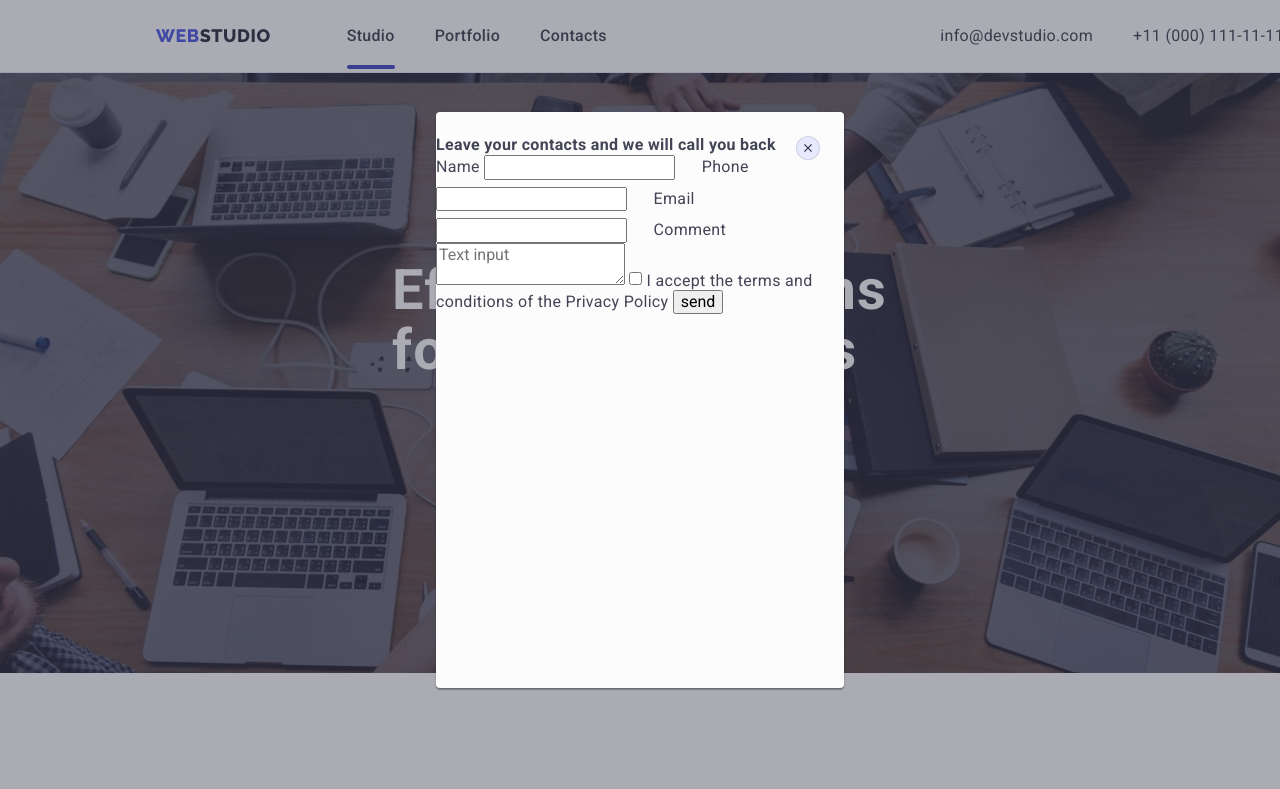
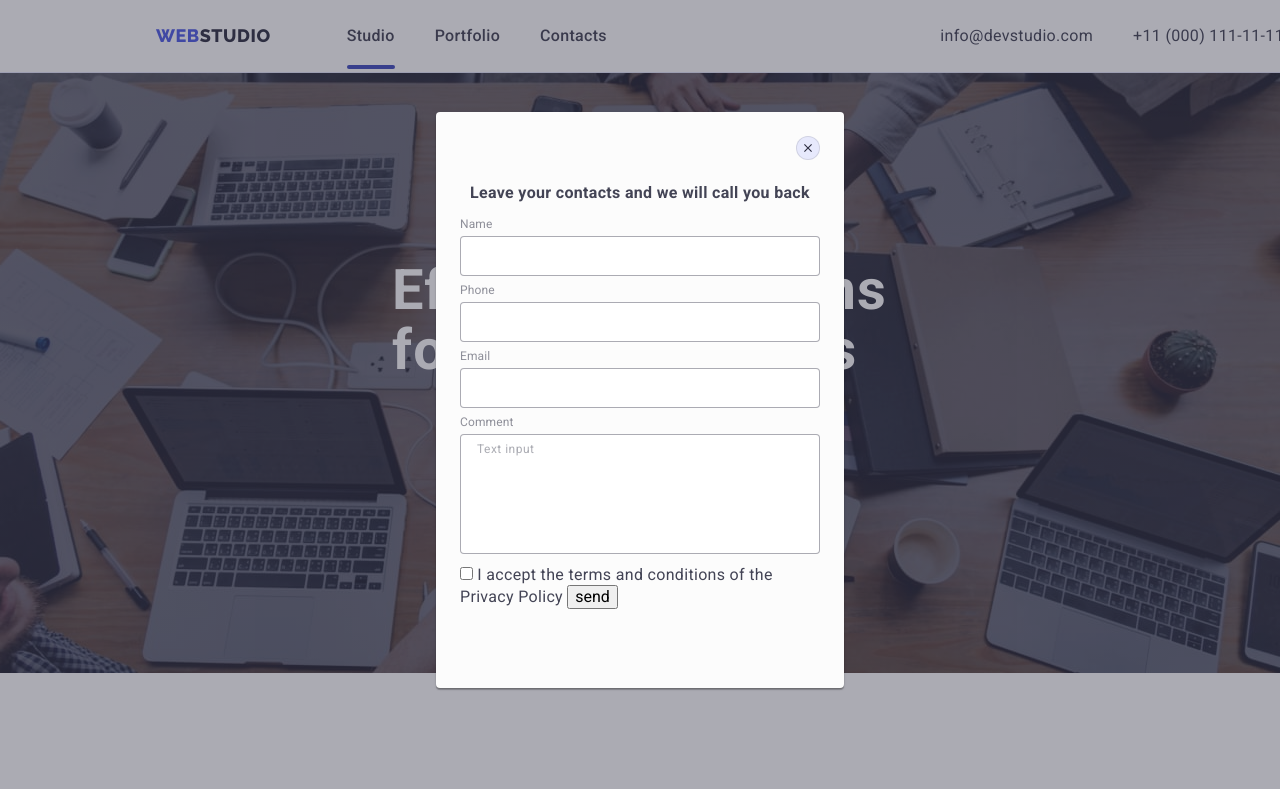
Before and after one commit to IsaienkoViktor/goit-markup-hw-06, a plain HTML site: page index.html in a window 1280 px wide. Both pictures are taken after a click on the button "Order Service". Shown: the top 789 px of the page. Drawn offline with nearby package versions, Linux system fonts and the light colour scheme.

Commit message:
Update styles.css

```diff
--- a/css/styles.css
+++ b/css/styles.css
@@ -13,7 +13,7 @@
 --color-grey: #2e2f42;
 --color-white: #ffffff;
 --color-dairy: #fcfcfc;
---transition: 250ms cubic-bezier(0.4, 0, 0.2, 1)
+--transition: 1550ms cubic-bezier(0.4, 0, 0.2, 1)
 
 }
 
@@ -677,8 +677,9 @@ body {
     left: 50%;
     top: 50%;
     transform: translate(-50%, -50%) scale(1);
-    padding-right: 24px;
-    padding-top: 24px;
+    padding: 24px;
+    /* padding-right: 24px;
+    padding-top: 24px; */
     background-color: #FCFCFC;
     width: 408px;
     /* max-width: 100%; */
@@ -721,3 +722,78 @@ body {
     color: white;
     background-color: #404BBF;
 }
+.form-title {
+    display: block;
+    text-align: center;
+    /* font-weight: 500;
+    font-size: 16px;
+    line-height: 1.5;
+    color: #2E2F42;
+    padding-left: 24px;
+    padding-right: 24px; */
+    margin-top: 48px;
+    margin-bottom: 16px;
+}
+.form-label {
+    display: block;
+    margin-bottom: 8px;
+    color: #2E2F42;
+    position: relative;
+}
+.form-text {
+    display: block;
+    margin-bottom: 4px;
+    font-weight: 400;
+    font-size: 12px;
+    line-height: 1.16;
+    letter-spacing: 0.01em;
+    color: #8E8F99;
+}
+.form-input {
+    padding: 0px 15px 0px 38px;
+    width: 100%;
+    height: 40px;
+    border: 1px solid rgba(46, 47, 66, 0.4);
+    border-radius: 4px;
+    outline:1px solid transparent;
+    transition: border-color var(--transition);
+}
+.form-input:focus,
+.form-input:hover{
+    border-color: #4D5AE5;
+}
+.form-massage:focus,
+.form-massage:hover{
+    border-color: #4D5AE5;
+}
+
+
+.form-massage{
+    width: 100%;
+    height: 120px;
+    border: 1px solid rgba(46, 47, 66, 0.4);
+    border-radius: 4px;
+    outline:1px solid transparent;
+    resize: none;
+    padding: 8px 16px;
+    transition: border-color var(--transition);
+}
+.form-massage::placeholder{
+    font-weight: 400;
+    letter-spacing: 0.04em;
+    font-size: 12px;
+    color: rgba(46, 47, 66, 0.4);
+}
+.form-icon{
+    fill: currentColor;
+    position: absolute;
+    left: 17px;
+    top: 49%;
+    transition: fill var(--transition);
+}
+.form-input:focus + .form-icon{
+    fill: #4D5AE5;
+}
+.form-input:hover + .form-icon{
+    fill: #4D5AE5;
+}
```
